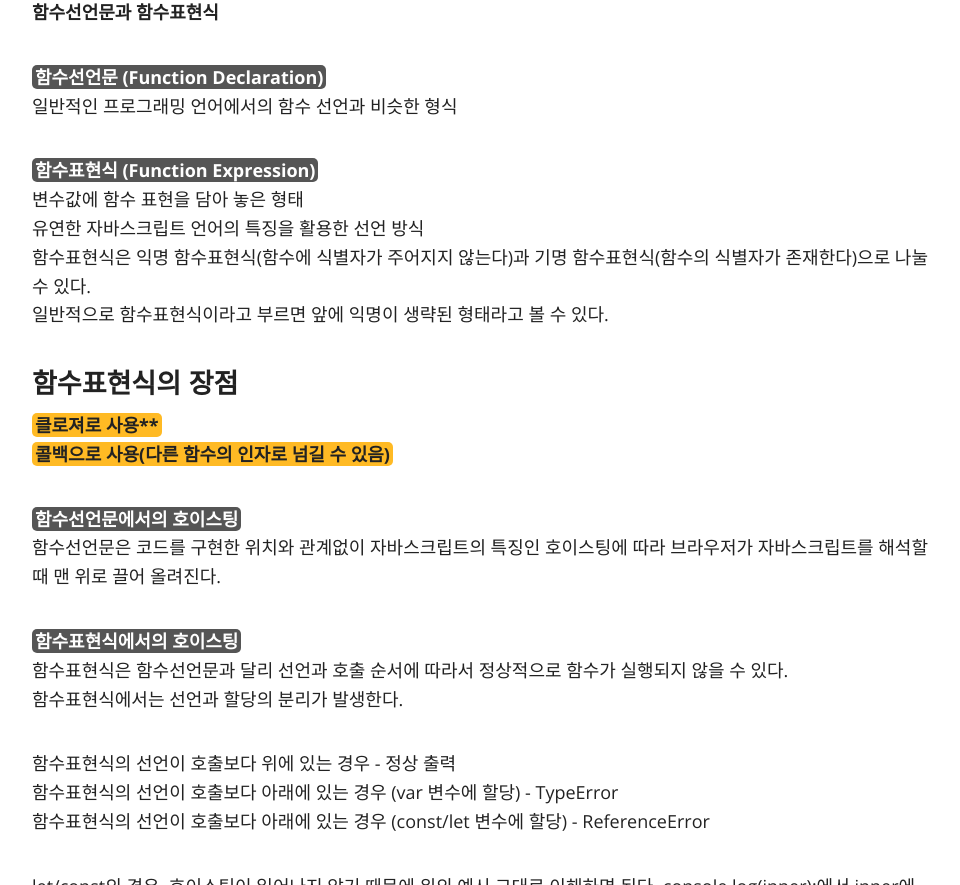
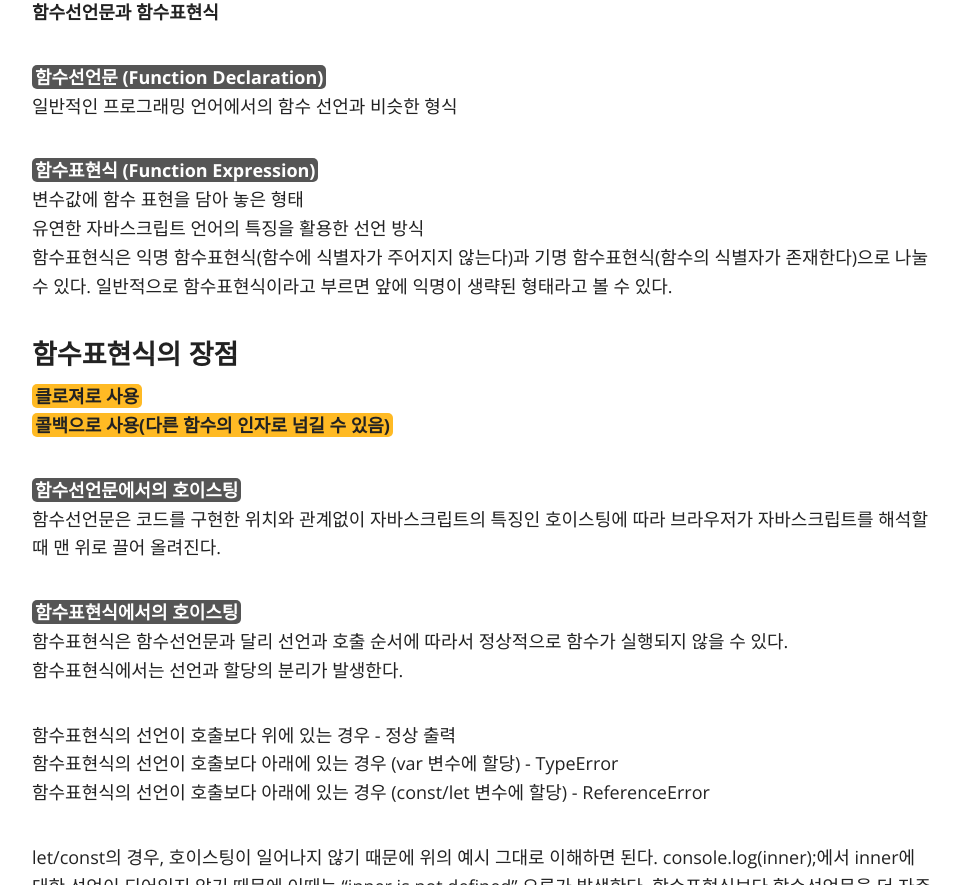
Before and after one commit to lsh58/lsh58.github.io, a Jekyll site: the page built from _posts/2020-02-27-JS_Hoisting.md, in a window 1280 px wide and 900 px high, scrolled down 1371 px, cut to the strip 15-900 px from the top of the window. Shown: the whole strip, without its empty margins (158-1118 px from the left). Built offline with Jekyll 4.4.1, drawn with Linux system fonts in a browser that asks for light colours; nearby versions of some CDN libraries; comment, search, counter and statistics services are not loaded.

Commit message:
Update 2020-02-27-JS_Hoisting.md

```diff
--- a/_posts/2020-02-27-JS_Hoisting.md
+++ b/_posts/2020-02-27-JS_Hoisting.md
@@ -45,13 +45,11 @@ featured: true
 <span class="gray">함수표현식 (Function Expression)</span>
 변수값에 함수 표현을 담아 놓은 형태
 유연한 자바스크립트 언어의 특징을 활용한 선언 방식
-함수표현식은 익명 함수표현식(함수에 식별자가 주어지지 않는다)과 기명 함수표현식(함수의 식별자가 존재한다)으로 나눌 수 있다.
-일반적으로 함수표현식이라고 부르면 앞에 익명이 생략된 형태라고 볼 수 있다.
-
+함수표현식은 익명 함수표현식(함수에 식별자가 주어지지 않는다)과 기명 함수표현식(함수의 식별자가 존재한다)으로 나눌 수 있다. 일반적으로 함수표현식이라고 부르면 앞에 익명이 생략된 형태라고 볼 수 있다.
 
 ### 함수표현식의 장점
 
-<span class="orange">클로져로 사용**</span>
+<span class="orange">클로져로 사용</span>
 <span class="orange">콜백으로 사용(다른 함수의 인자로 넘길 수 있음)</span>
 
 <span class="gray">함수선언문에서의 호이스팅</span>
```
